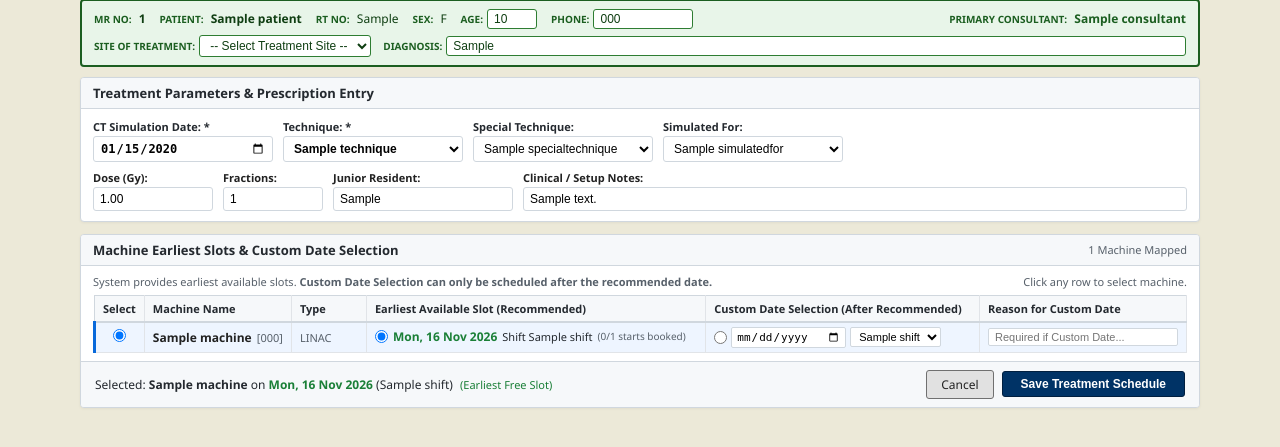
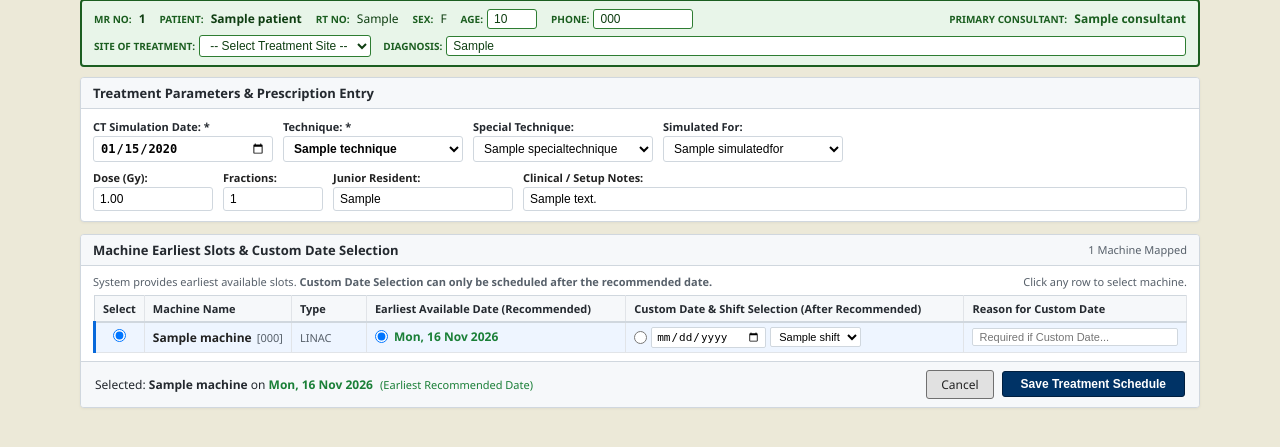
Before and after one commit to charun3v/pt_scheduler, a Django app: page /scheduler/patient/1/ in a window 1280 px wide. Shown: the part 150-597 px from the top of the page. Run offline with Django 5.2, Linux system fonts and the light colour scheme; a user stored in the database is signed in; tables that the repository leaves empty hold one stand-in row (values such as "Sample post").

Commit message:
Auto-designate machine shift based on 1-patient-per-shift capacity, clean recommended column display (date only without booked counts), and retain shift selection for custom dates

```diff
--- a/apps/scheduler/views.py
+++ b/apps/scheduler/views.py
@@ -336,31 +336,26 @@ def get_mapped_machines_slots_api(request):
             continue
 
         # Find earliest available free slot (skipping Sundays)
+        # Capacity rule: Exactly 1 patient per shift accommodated per day
         curr_date = start_search
         found_slot = None
 
         for _ in range(60):
             if curr_date.weekday() != 6:  # Skip Sunday
-                booked_total = TreatmentSchedule.objects.filter(machine=mach, date_of_start=curr_date).count()
-                if booked_total < max_daily_starts:
-                    # Find which shift has free quota (< 1 start)
-                    free_shift = None
-                    for sh in active_shifts:
-                        sh_booked = TreatmentSchedule.objects.filter(machine=mach, shift=sh, date_of_start=curr_date).count()
-                        if sh_booked < 1:
-                            free_shift = sh
-                            break
-                    if not free_shift:
-                        free_shift = active_shifts[0]
+                # Auto-designate the first open shift on this date with 0 bookings (< 1 patient/shift limit)
+                free_shift = None
+                for sh in active_shifts:
+                    sh_booked = TreatmentSchedule.objects.filter(machine=mach, shift=sh, date_of_start=curr_date).count()
+                    if sh_booked < 1:
+                        free_shift = sh
+                        break
 
+                if free_shift:
                     found_slot = {
                         'date': curr_date.isoformat(),
                         'date_formatted': curr_date.strftime("%a, %d %b %Y"),
                         'shift_id': free_shift.id,
                         'shift_name': free_shift.name,
-                        'booked_count': booked_total,
-                        'max_quota': max_daily_starts,
-                        'remaining': max_daily_starts - booked_total
                     }
                     break
             curr_date += timedelta(days=1)
--- a/templates/scheduler/schedule_patient.html
+++ b/templates/scheduler/schedule_patient.html
@@ -395,8 +395,8 @@
                                 <th style="width: 38px; text-align: center;">Select</th>
                                 <th style="width: 140px;">Machine Name</th>
                                 <th style="width: 75px;">Type</th>
-                                <th style="min-width: 250px;">Earliest Available Slot (Recommended)</th>
-                                <th style="min-width: 230px;">Custom Date Selection (After Recommended)</th>
+                                <th style="min-width: 200px;">Earliest Available Date (Recommended)</th>
+                                <th style="min-width: 230px;">Custom Date & Shift Selection (After Recommended)</th>
                                 <th style="min-width: 200px;">Reason for Custom Date</th>
                             </tr>
                         </thead>
@@ -417,8 +417,6 @@
                     });
 
                     const earliestFormatted = m.slot ? m.slot.date_formatted : 'No Free Slot';
-                    const earliestShiftName = m.slot ? `Shift ${m.slot.shift_name}` : '';
-                    const bookedInfo = m.slot ? `(${m.slot.booked_count}/${m.slot.max_quota} starts booked)` : '(Full)';
 
                     // Custom Date can ONLY be strictly AFTER the recommended date
                     const minCustomDate = (m.slot && m.slot.date) ? getDayAfter(m.slot.date) : '';
@@ -448,16 +446,14 @@
                                 ${m.machine_type}
                             </td>
 
-                            <!-- Column 4: Earliest Available Slot (One Line) -->
+                            <!-- Column 4: Earliest Available Date (Recommended - Auto-Designated Shift) -->
                             <td>
-                                <label style="display: inline-flex; align-items: center; gap: 5px; cursor: pointer; margin: 0;">
+                                <label style="display: inline-flex; align-items: center; gap: 6px; cursor: pointer; margin: 0;">
                                     <input type="radio" name="date_choice_${m.machine_id}" id="choiceSystem-${m.machine_id}" value="system" checked
                                            onchange="setChoiceMode(${m.machine_id}, 'system');"
                                            onclick="event.stopPropagation();"
                                            style="cursor: pointer; margin: 0;">
                                     <span style="font-weight: 600; color: #1a7f37;">${earliestFormatted}</span>
-                                    <span style="color: #24292f; font-size: 11px;">${earliestShiftName}</span>
-                                    <span style="color: #57606a; font-size: 10px;">${bookedInfo}</span>
                                 </label>
                             </td>
 
@@ -566,8 +562,8 @@
 
             document.getElementById('selectionSummary').innerHTML = `
                 Selected: <strong>${mObj.machine_name}</strong> on
-                <strong style="color: #1a7f37;">${mObj.slot ? mObj.slot.date_formatted : 'No Date'}</strong> (${mObj.slot ? mObj.slot.shift_name : ''})
-                <span style="font-size: 11px; color: #1a7f37; margin-left: 4px;">(Earliest Free Slot)</span>
+                <strong style="color: #1a7f37;">${mObj.slot ? mObj.slot.date_formatted : 'No Date'}</strong>
+                <span style="font-size: 11px; color: #1a7f37; margin-left: 4px;">(Earliest Recommended Date)</span>
             `;
         } else {
             const custRadio = document.getElementById('choiceCustom-' + machId);
```
Also changed, not shown: test_scheduler_workflows.py (+25 -2 lines).
